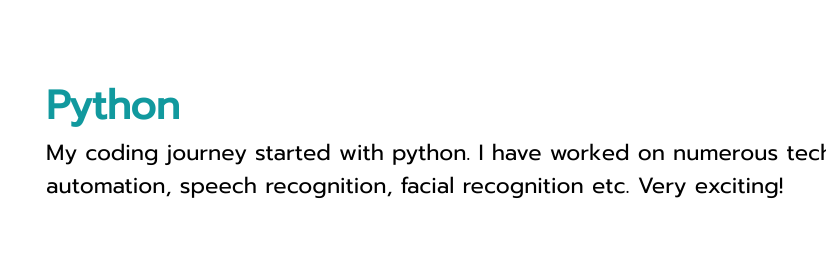
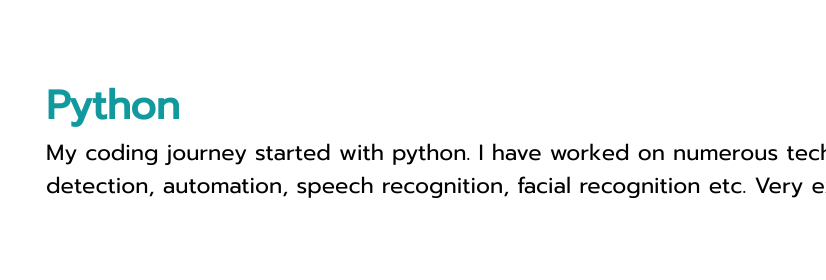
Before and after one commit to PraveenKannan14/personal-website, a plain HTML site: page index.html in a window 1280 px wide. Shown: the part 1780-2060 px from the top of the page, 454-1280 px from the left. Drawn offline with Linux system fonts and the light colour scheme.

Commit message:
Update index.html

```diff
--- a/index.html
+++ b/index.html
@@ -32,8 +32,8 @@
                 <img id="python" src="images/python.png" alt="python">
                 <div id= "pytext"><h2>Python</h2>
                     <div id="tex1">
-                <p>My coding journey started with python. I have worked on numerous technologies such as object
-                   detection, automation, speech recognition, facial recognition etc. Very exciting!</p>
+                <p>My coding journey started with python. I have worked on numerous technologies such as object</p>
+                <p>detection, automation, speech recognition, facial recognition etc. Very exciting!</p>
                      </div>
                 </div>
             </div>
```
